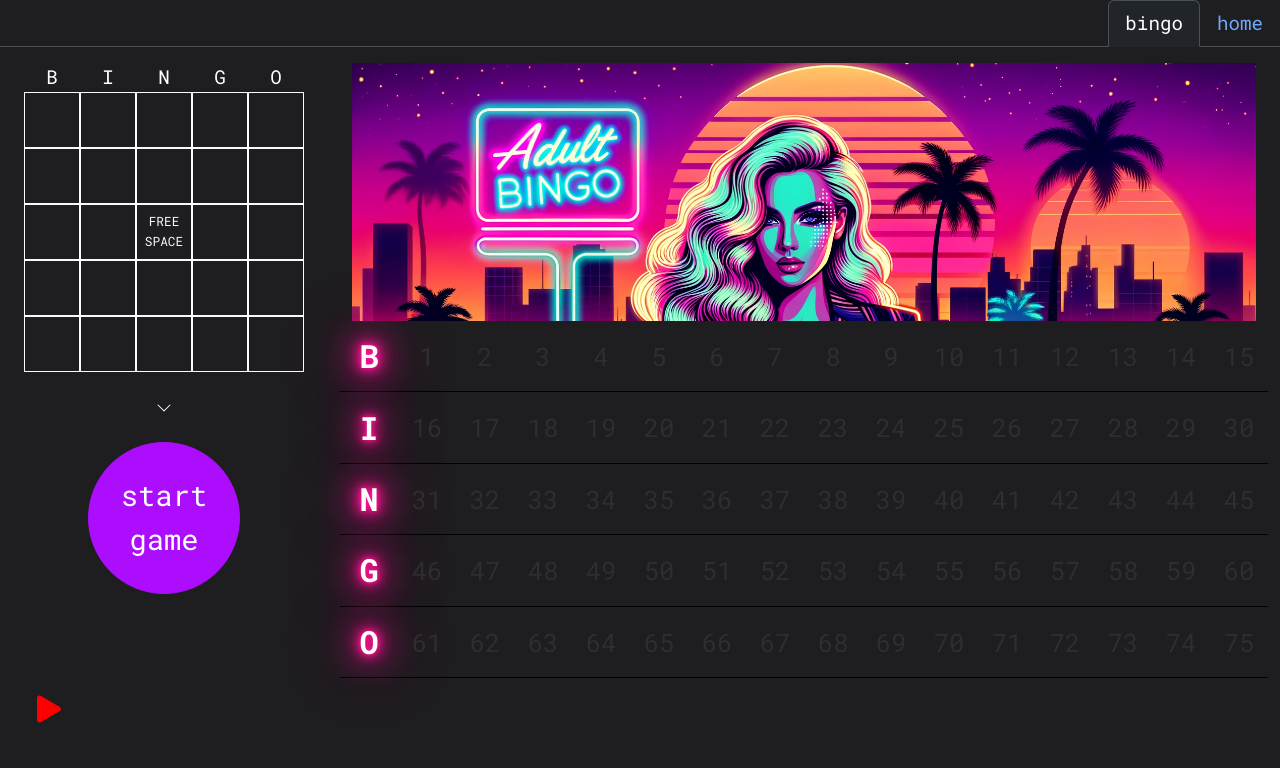
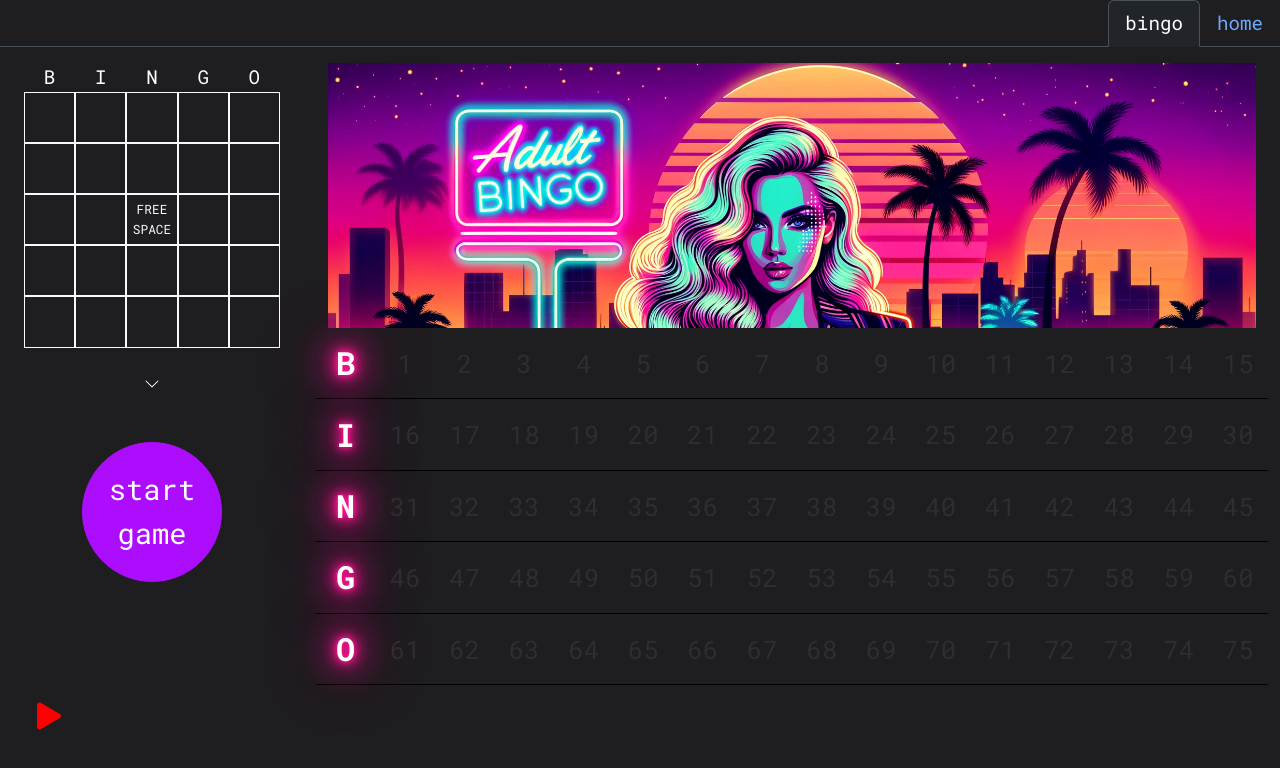
Before and after one commit to nathalierosario/natiros-website, a React (Vite) app: page / in a window 1280 px wide. Shown: the top 768 px of the page. Built offline with nearby package versions, Linux system fonts and the light colour scheme.

Commit message:
before scrolling instructions

```diff
--- a/src/components/GoldenEye/Bingo.tsx
+++ b/src/components/GoldenEye/Bingo.tsx
@@ -1,4 +1,4 @@
-import React, { useState } from "react";
+import { useState } from "react";
 import Container from "react-bootstrap/Container";
 import Row from "react-bootstrap/Row";
 import Col from "react-bootstrap/Col";
@@ -68,7 +68,7 @@ export default function Bingo({ togglePlayback, isPlaying }: BingoProps) {
   return (
     <Container data-bs-theme="dark" fluid className="text-center mt-3">
       <Row className="justify-content-center">
-        <Col md="auto" style={{}}>
+        <Col md="auto">
           <Pattern
             pattern={pattern}
             setPattern={setPattern}
--- a/src/components/GoldenEye/Instructions.tsx
+++ b/src/components/GoldenEye/Instructions.tsx
@@ -28,6 +28,7 @@ export default function Instructions() {
 
   return (
     <>
+      <div>
         <Button
           onClick={() => setOpenForm(!openForm)}
           aria-controls="instruction-form"
@@ -37,6 +38,7 @@ export default function Instructions() {
         >
           <BsChevronDown />
         </Button>
+      </div>
 
       <Collapse in={openForm}>
         <div id="collapse-form">
@@ -50,6 +52,7 @@ export default function Instructions() {
                     value={instruction}
                     onChange={handleInstructionChange}
                     autoComplete="off"
+                    size="sm"
                     style={{ backgroundColor: "transparent" }}
                   />
                 </Form.Group>
@@ -72,9 +75,15 @@ export default function Instructions() {
         </div>
       </Collapse>
 
-      <ListGroup variant="flush">
+      <ListGroup variant="flush" className="d-inline-flex" style={{}}>
         {confirmedInstructions.map((instruction, index) => (
-          <ListGroup.Item key={index}>{instruction}</ListGroup.Item>
+          <ListGroup.Item
+            key={index}
+            className="text-wrap instruction-list-item"
+            style={{ backgroundColor: "transparent" }}
+          >
+            {instruction}
+          </ListGroup.Item>
         ))}
       </ListGroup>
     </>
--- a/src/main.css
+++ b/src/main.css
@@ -28,9 +28,14 @@ body {
   align-items: center;
   text-align: center;
   white-space: normal;
-  width: 3.5rem;
-  height: 3.5rem;
+  width: 3.2rem;
+  height: 3.2rem;
   --bs-btn-border-radius: 0;
+}
+
+.instruction-list-item {
+  font-size: 2.9rem;
+  color: #E80E3A;
 }
 
 .btn-primary {
```
Lines whose indentation alone changed are shown as unchanged.
